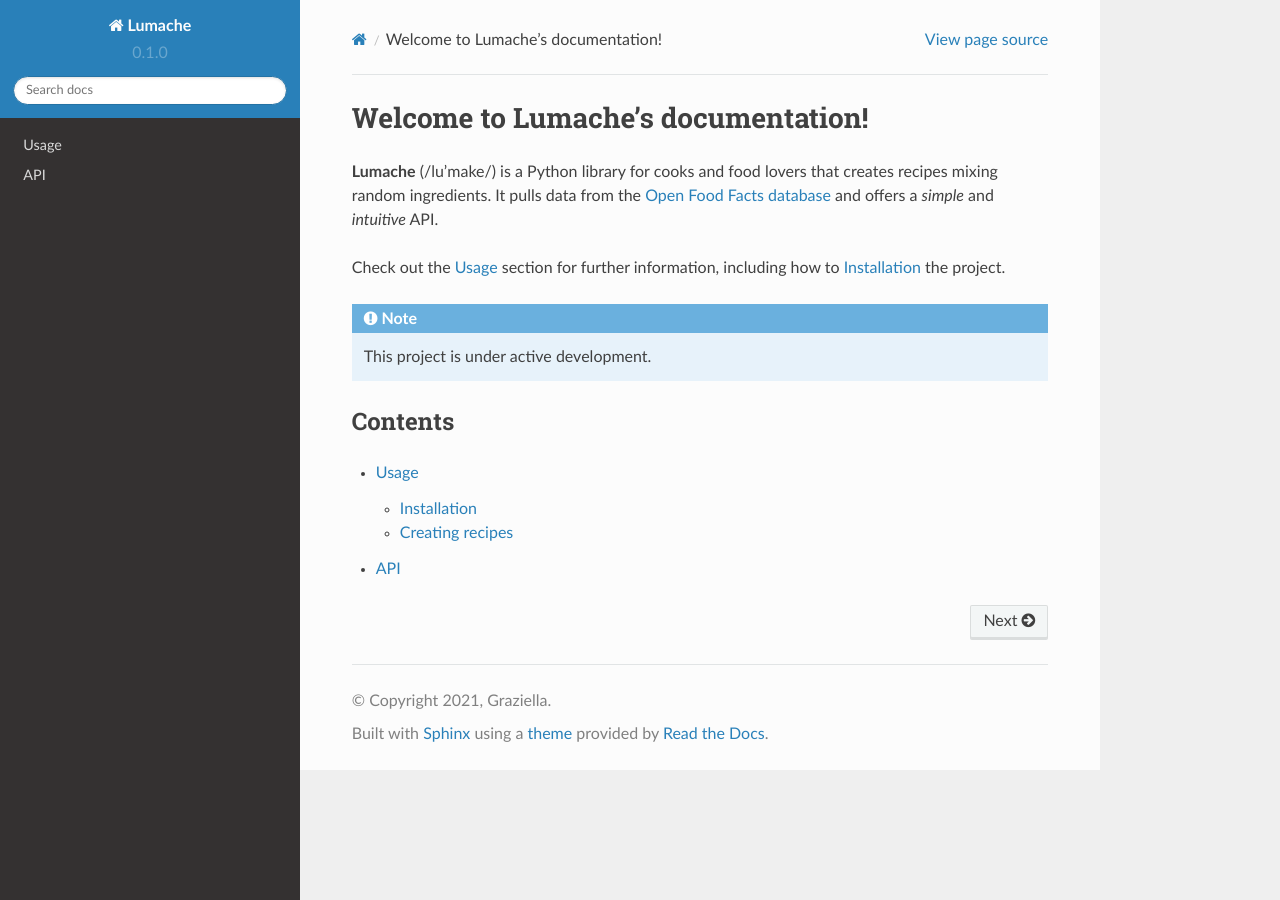
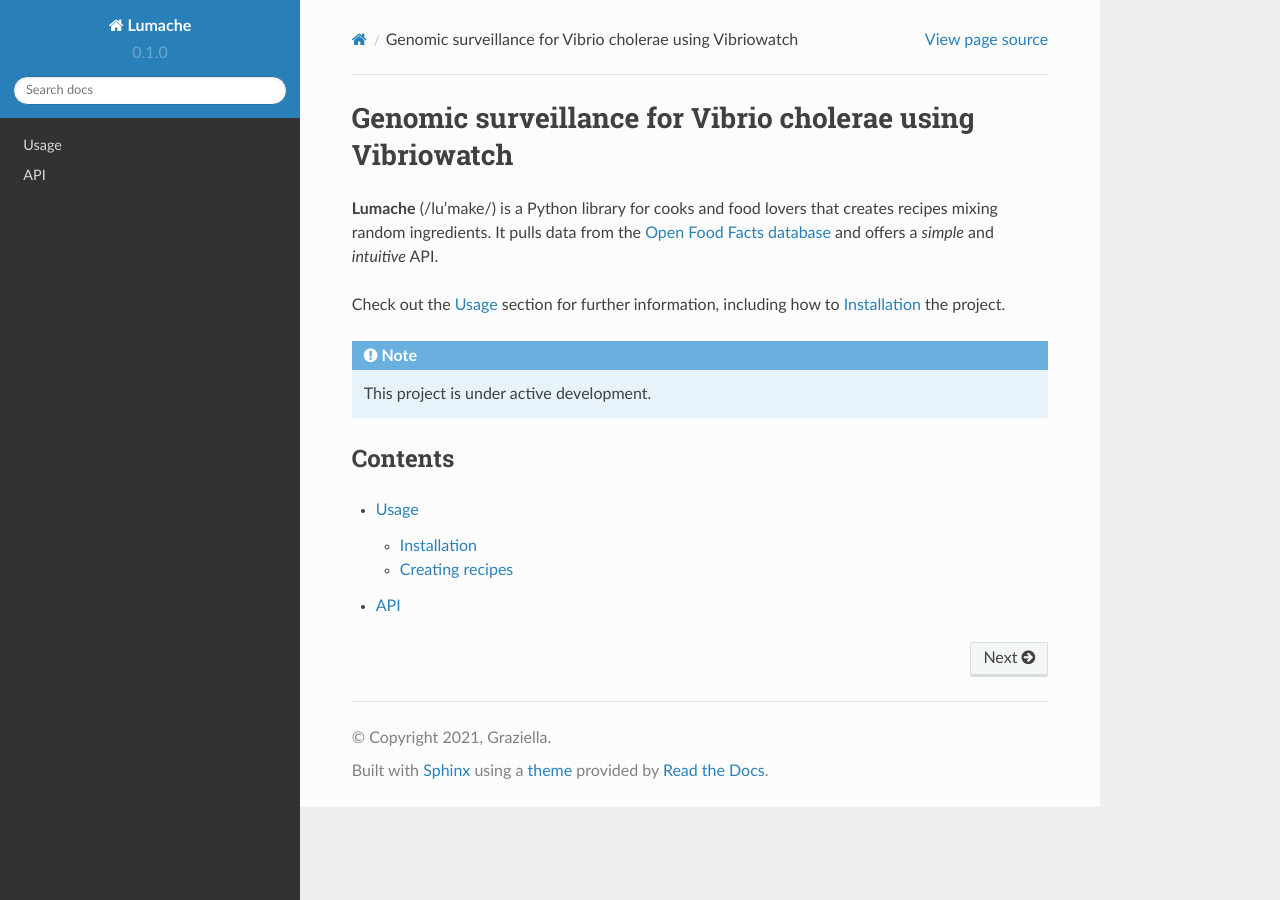
Before and after one commit to avrilcoghlan/cholerabook, a Sphinx documentation site: the page built from docs/source/index.rst, in a window 1280 px wide. Built offline with Sphinx 7.4.7 and the Read the Docs theme 2.0.0, drawn with Linux system fonts in a browser that asks for light colours.

Commit message:
Update index.rst
Updated the title

```diff
--- a/docs/source/index.rst
+++ b/docs/source/index.rst
@@ -1,5 +1,5 @@
-Welcome to Lumache's documentation!
-===================================
+Genomic surveillance for Vibrio cholerae using Vibriowatch
+==========================================================
 
 **Lumache** (/lu'make/) is a Python library for cooks and food lovers
 that creates recipes mixing random ingredients.
```
